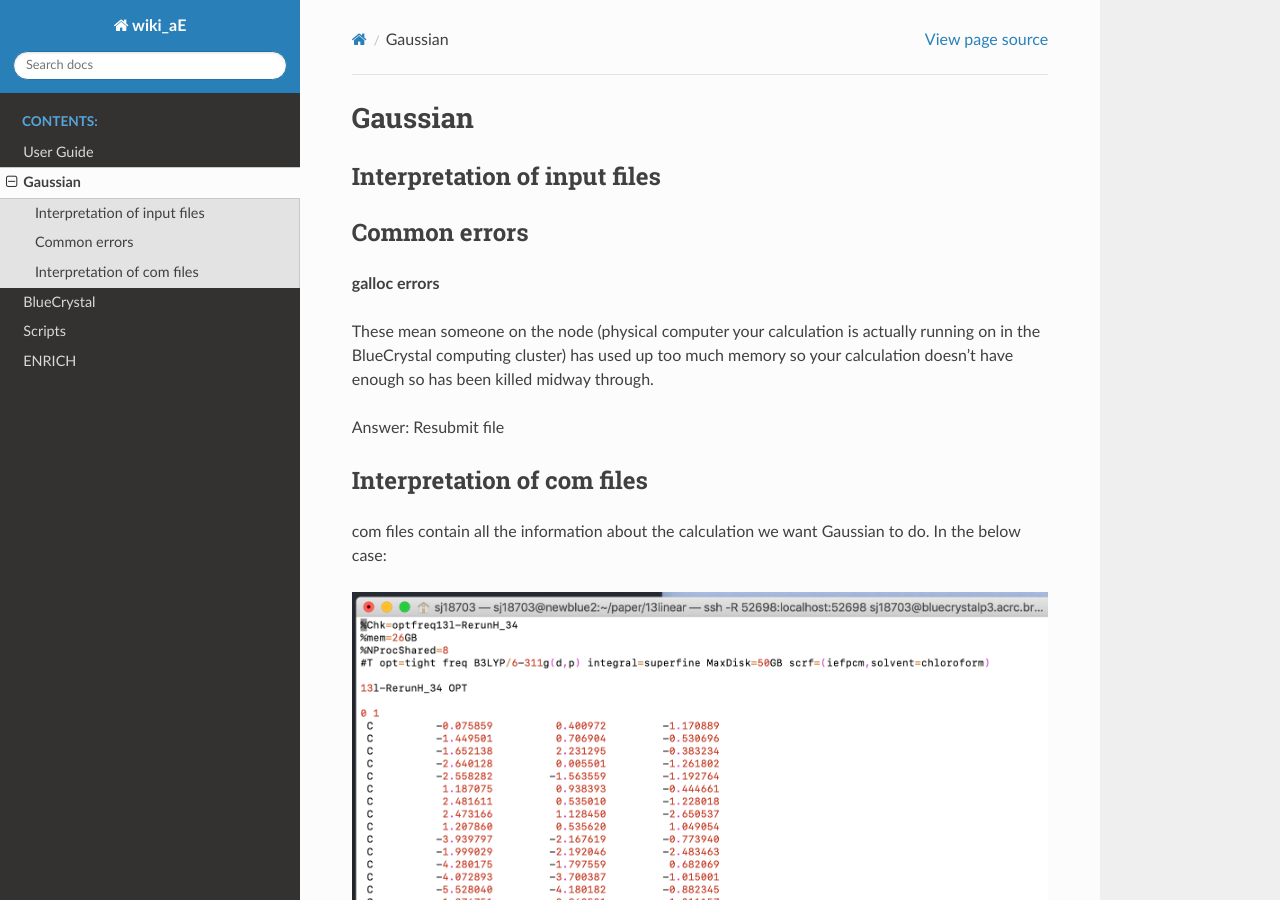
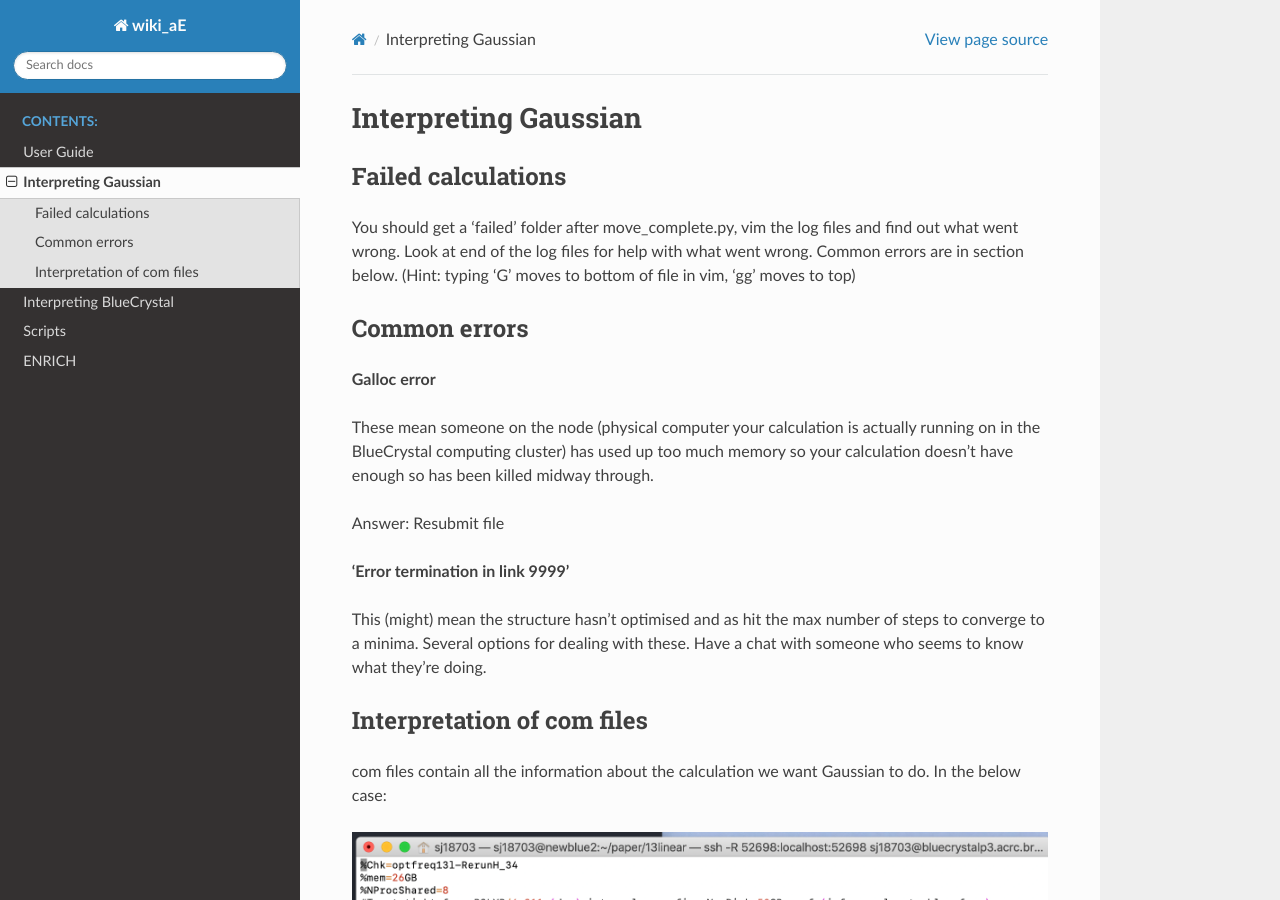
Before and after one commit to wg12385/wiki_aE, a Sphinx documentation site: the page built from docs/source/gaussian.rst, in a window 1280 px wide and 900 px high. Built offline with Sphinx 7.4.7 and the Read the Docs theme 2.0.0, drawn with Linux system fonts in a browser that asks for light colours; some of the changed text lies outside the part shown.

Commit message:
Interpretting com files

```diff
--- a/docs/source/gaussian.rst
+++ b/docs/source/gaussian.rst
@@ -1,16 +1,17 @@
 .. _gaussian:
 
 
-***************
-Gaussian
-***************
+***********************
+Interpreting Gaussian
+***********************
 
 .. _input_file_structure:
 
-Interpretation of input files
+Failed calculations
 =============================
 
-
+You should get a 'failed' folder after move_complete.py, vim the log files and find out what went wrong. Look at end of the log files for help with what went wrong. Common errors are in section below.
+(Hint: typing 'G' moves to bottom of file in vim, 'gg' moves to top)
 
 
 .. _common_errors:
@@ -18,17 +19,15 @@
 Common errors
 =============================
 
-**galloc errors**
+**Galloc error**
 
 These mean someone on the node (physical computer your calculation is actually running on in the BlueCrystal computing cluster) has used up too much memory so your calculation doesn't have enough so has been killed midway through.
 
 Answer: Resubmit file
 
+**'Error termination in link 9999'**
 
-
-
-
-
+This (might) mean the structure hasn't optimised and as hit the max number of steps to converge to a minima. Several options for dealing with these. Have a chat with someone who seems to know what they're doing.
 
 
 
@@ -74,28 +73,8 @@
   C  -0.075859    0.400972   -1.170889: C for Carbon, then x   y   z coordinates (origin is centre of mass for molecule generally, doesn't matter.)
 
 
-
-
-
-
-
-
-
-
-
-
-
-
-
-
-
-
-
-
-
-
-***************
-BlueCrystal
-***************
+***************************
+Interpreting BlueCrystal
+***************************
 
 Walltime - How long you've given the job to complete. If the job overruns this time BlueCrystal will terminate the job unfinished.
```
Also changed, not shown: 9 other files.
